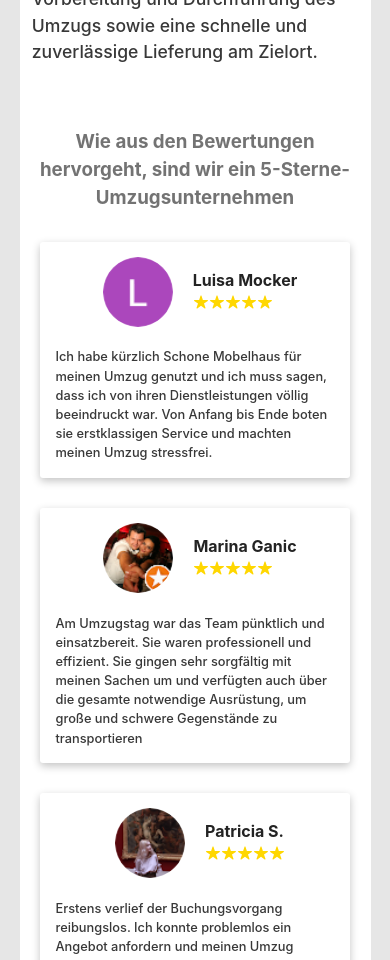
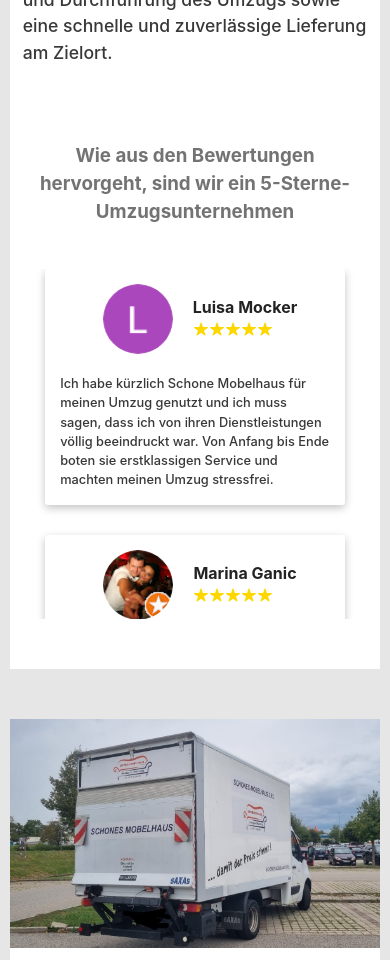
Before and after one commit to PatrisiaLorenaSchone/SchonesMobelHaus, a React (Vite) app: page / in a window 390 px wide. Shown: the part 1040-2000 px from the top of the page. Built offline with nearby package versions, Linux system fonts and the light colour scheme.

Commit message:
improved mobile view

```diff
--- a/src/index.css
+++ b/src/index.css
@@ -10,6 +10,7 @@ body{
   margin: 0;
   padding: 0;
   color: #232323;
+  box-sizing: border-box;
 }
 img{
   user-select: none;
@@ -21,6 +22,14 @@ ul{
 span{
   font-weight: 500;
 
+}
+::-webkit-scrollbar{
+  background-color: rgba(255, 166, 0, 0.3);
+  width: 10px;
+}
+::-webkit-scrollbar-button{
+  color: white;
+  height: 10px;
 }
 iframe{
   border: none;
@@ -167,6 +176,7 @@ section p{
 }
 section h3{
   color:rgba(56, 56, 56, 0.7);
+  padding: 3.5%;
 }
 .col{
   display: flex;
@@ -296,6 +306,8 @@ position: absolute;
 background-color: rgba(65, 105, 225, 0.8);
 width: 100%;
 height: 80%;
+padding: 10px;
+box-sizing: border-box;
 background-size: cover;
 display: flex;
 justify-content: center;
@@ -434,6 +446,7 @@ label{
   color: white;
   text-align: left;
   width: 35px;
+  margin-right: 5px;
 }
 input, textarea{
   padding: 10px 20px;
@@ -517,7 +530,7 @@ padding: 5%;
   height: 100%;
   }
   section{
-  width:90%;
+  width:95%;
   }
   .main-title{
     font-size: 3rem;
@@ -536,8 +549,11 @@ padding: 5%;
     height: 50px;
     width: 50px;
   }
+  label{
+    margin-right: auto;
+  }
 }
-@media  screen and (max-width: 930px){
+@media  screen and (max-width: 935px){
   .menu img{
     width: 90%;
   }
@@ -556,6 +572,10 @@ padding: 5%;
   }
   #background-video{
     display: none;
+  }
+  .review-section{
+    overflow-y: scroll;
+    max-height: 350px
   }
 }
 @media  screen and (max-width: 1400px){
--- a/src/pages/Homepage.jsx
+++ b/src/pages/Homepage.jsx
@@ -56,7 +56,7 @@ function Homepage() {
         </div>
         <div className='reviews-container'>
         <h3>Wie aus den Bewertungen hervorgeht, sind wir ein 5-Sterne-Umzugsunternehmen</h3>
-      <div className='review-section'>
+      <div>
         <Review />
       </div>
       </div>
```
